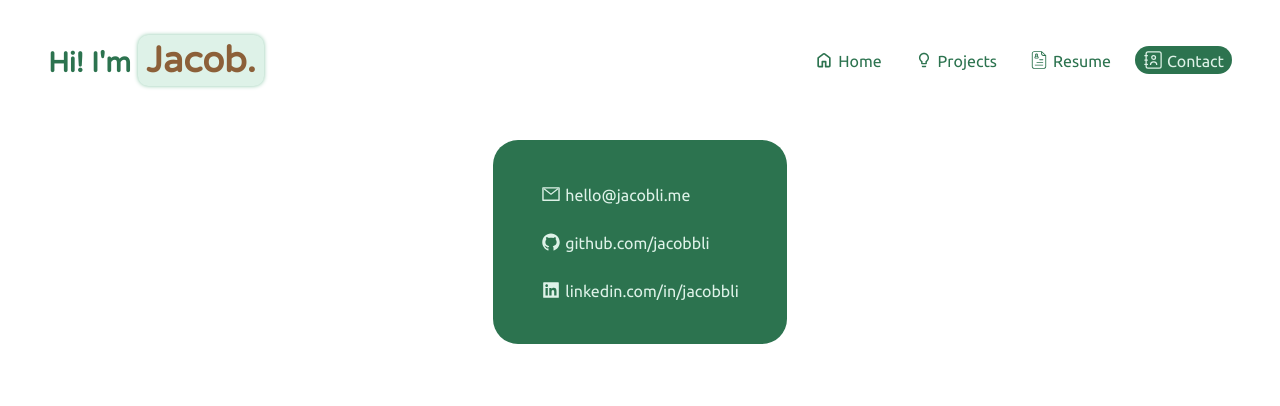
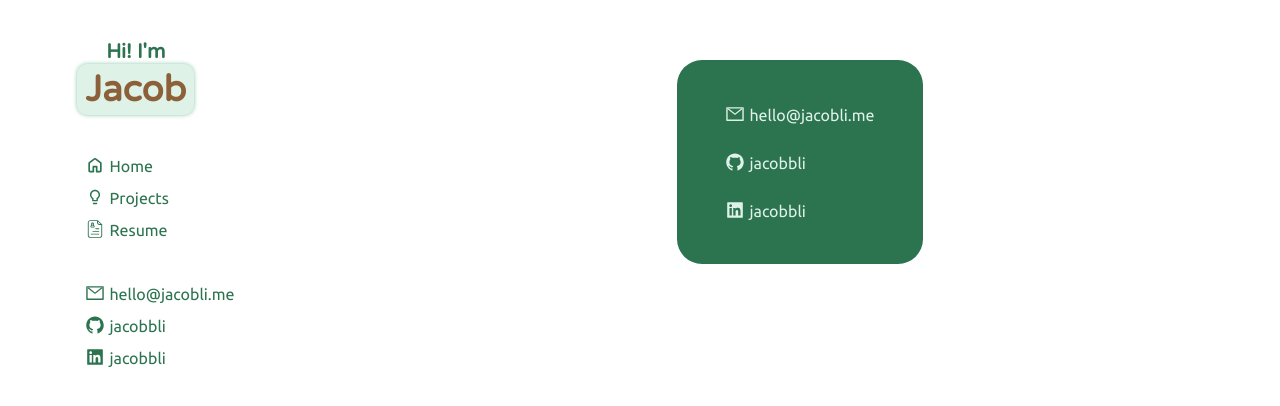
Before and after one commit to jacobbli/jacobbli.github.io, a Vue app: page /contact in a window 1280 px wide. Shown: the top 406 px of the page. Built offline with nearby package versions, Linux system fonts and the light colour scheme.

Commit message:
Change desktop layout

```diff
--- a/src/App.vue
+++ b/src/App.vue
@@ -1,6 +1,6 @@
 <template>
   <div class="app__header">
-    <the-header />
+    <the-header :is-mobile="isMobile"/>
   </div>
   <div class="app__router">
     <router-view :key="$route.fullPath"></router-view>
@@ -75,7 +75,33 @@ body {
 
 @media only screen and (min-width: 768px) {
   #app {
-    padding: 0 48px;
+    width: 100%;
+    height: 100vh;
+    display: grid;
+    grid-template-columns: 25% 1fr;
+    padding: 0;
+
+    overflow: hidden;
+
+    .app__header {
+      height: 100%;
+      width: 100%;
+
+      display: flex;
+      flex-direction: column;
+      align-items: center;
+
+      padding-top: 40px;
+    }
+
+    .app__router {
+      height: 100%;
+      width: 100%;
+
+      padding: 40px 20px 20px 20px;
+
+      overflow: auto;
+    }
   }
 }
 </style>
--- /dev/null
+++ b/src/api/api.js
@@ -0,0 +1,42 @@
+export function getContactInfo() {
+  return [
+    {
+      content: "hello@jacobli.me",
+      href: "mailto:hello@jacobli.me",
+      type: "Email",
+    },
+    {
+      content: "jacobbli",
+      href: "https://github.com/jacobbli",
+      type: "Github",
+    },
+    {
+      content: "jacobbli",
+      href: "https://linkedin.com/in/jacobbli/",
+      type: "LinkedIn",
+    }
+  ]
+}
+
+export function getRoutes(isMobile) {
+  const routes = [
+    {
+      target: '/home',
+      label: "Home"
+    },
+    {
+      target: '/projects',
+      label: "Projects"
+    },
+    {
+      target: '/resume/skills',
+      label: "Resume"
+    }
+  ]
+
+
+  return isMobile ? routes.concat({
+    target: '/contact',
+    label: "Contact"
+  }) : routes
+}
--- a/src/components/BaseGallery.vue
+++ b/src/components/BaseGallery.vue
@@ -15,4 +15,5 @@
   justify-content: center;
   gap: 16px;
 }
+
 </style>
--- a/src/components/BaseLink.vue
+++ b/src/components/BaseLink.vue
@@ -75,7 +75,7 @@ const iconMap = {
     width: fit-content;
     padding: 4px 8px 4px 8px;
     border-radius: 20px;
-    align-items: end;
+    align-items: flex-end;
 
     cursor: pointer;
 }
--- a/src/components/NavBar.vue
+++ b/src/components/NavBar.vue
@@ -5,26 +5,22 @@
 </template>
 
 <script setup>
+import { onMounted, ref, defineProps } from "vue";
 import BaseNavMenu from "./BaseNavMenu.vue";
 
-const routes = [
-  {
-    target: '/home',
-    label: "Home"
-  },
-  {
-    target: '/projects',
-    label: "Projects"
-  },
-  {
-    target: '/resume/skills',
-    label: "Resume"
-  },
-  {
-    target: '/contact',
-    label: "Contact"
-  },
-]
+import { getRoutes } from "@/api/api";
+
+const props = defineProps({
+  isMobile: {
+    type: Boolean,
+    default: false
+  }
+})
+const routes = ref([])
+
+onMounted(async() => {
+  routes.value = await getRoutes(props.isMobile)
+})
 
 </script>
 
@@ -33,12 +29,13 @@ const routes = [
   display: flex;
   flex-wrap: wrap;
   justify-content: center;
-  gap: 4px;
 }
 
 @media only screen and (min-width: 768px) {
   .navBar__content {
-    gap: 16px;
+    display: flex;
+    flex-direction: column;
+    gap: 4px;
   }
 }
 </style>
--- a/src/components/TheHeader.vue
+++ b/src/components/TheHeader.vue
@@ -1,13 +1,37 @@
 <template>
   <div class="theHeader__container">
-    <div class="theHeader__title">Hi! I'm <span class="theHeader__name">Jacob.</span></div>
-    <nav-bar />
+    <div class="theHeader__title">Hi! I'm
+      <div class="theHeader__name">Jacob</div>
+    </div>
+    <nav-bar :is-mobile="isMobile"/>
+
+    <div v-if="!isMobile" class="theHeader__contactInfo">
+      <div v-for="item in contactInfo" :key="item.content">
+        <base-link :label="item.content" @click="navigateTo(item.href)" :icon="item.type" :is-primary-color="true" />
+      </div>
+    </div>
   </div>
 </template>
 
 <script setup>
+import { defineProps, ref, onMounted } from "vue";
 import NavBar from "./NavBar.vue";
+import BaseLink from "@/components/BaseLink.vue";
 
+import { getContactInfo } from "@/api/api";
+
+defineProps({
+  isMobile: {
+    type: Boolean,
+    default: false
+  }
+})
+
+const contactInfo = ref([])
+
+onMounted(async () => {
+  contactInfo.value = await getContactInfo()
+})
 </script>
 <style lang="scss" scoped>
 .theHeader__container {
@@ -18,12 +42,17 @@ import NavBar from "./NavBar.vue";
   flex-wrap: wrap;
   justify-content: center;
   align-items: center;
+  gap: 16px;
 
   .theHeader__title {
-    font-size: 28px;
+    font-size: 20px;
     color: var(--primary-font-color);
     font-family: var(--header-font);
     font-weight: bold;
+
+    display: flex;
+    align-items: center;
+    gap: 8px;
   }
 
   .theHeader__name {
@@ -41,7 +70,24 @@ import NavBar from "./NavBar.vue";
 
 @media only screen and (min-width: 768px) {
   .theHeader__container {
-    justify-content: space-between;
+    width: fit-content;
+
+    display: flex;
+    flex-direction: column;
+    gap: 36px;
+    justify-content: initial;
+    align-items: flex-start;
+
+    .theHeader__title {
+      display:block;
+      text-align: center;
+    }
+
+    .theHeader__contactInfo {
+      display: flex;
+      flex-direction: column;
+      gap: 4px
+    }
   }
 }
 </style>
--- a/src/views/ContactDetailsView.vue
+++ b/src/views/ContactDetailsView.vue
@@ -9,25 +9,17 @@
 </template>
 
 <script setup>
+import { ref, onMounted } from "vue";
+
 import BaseLink from "@/components/BaseLink.vue";
 
-const contactInfo = [
-  {
-    content: "hello@jacobli.me",
-    href: "mailto:hello@jacobli.me",
-    type: "Email",
-  },
-  {
-    content: "github.com/jacobbli",
-    href: "https://github.com/jacobbli",
-    type: "Github",
-  },
-  {
-    content: "linkedin.com/in/jacobbli",
-    href: "https://linkedin.com/in/jacobbli/",
-    type: "LinkedIn",
-  }
-]
+import { getContactInfo } from "@/api/api";
+
+const contactInfo = ref([])
+
+onMounted(async () => {
+  contactInfo.value = await getContactInfo()
+})
 
 function navigateTo(url) {
   const target = url.includes("mailto") ? "_self" : "_blank"
--- a/src/views/HomeView.vue
+++ b/src/views/HomeView.vue
@@ -24,6 +24,7 @@
 
     color: var(--primary-font-color);
     font-family: var(--header-font);
+    text-align: center;
 
     h1 {
       font-size: 52px;
@@ -39,6 +40,10 @@
 @media only screen and (min-width: 768px) {
   .homeView__container {
     justify-content: left;
+
+    .homeView__content{
+      text-align: left;
+    }
   }
 }
 </style>
--- a/src/views/ResumeView.vue
+++ b/src/views/ResumeView.vue
@@ -34,4 +34,9 @@ import ResumeMenu from '@/components/ResumeMenu.vue';
   padding-bottom: 24px;
 }
 
+@media only screen and (min-width: 768px) {
+  .resumeView__menu {
+    top: 20px;
+  }
+}
 </style>
```
